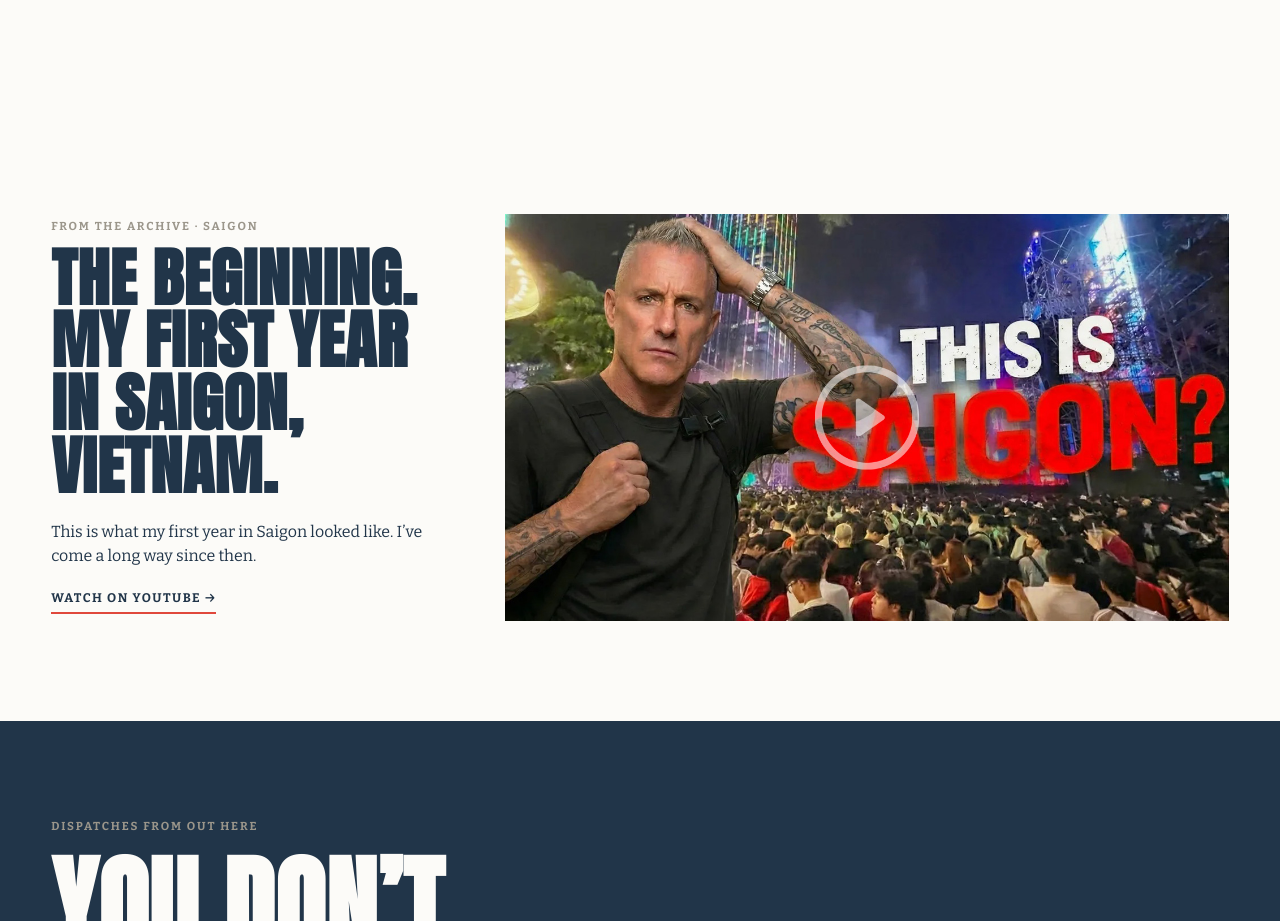
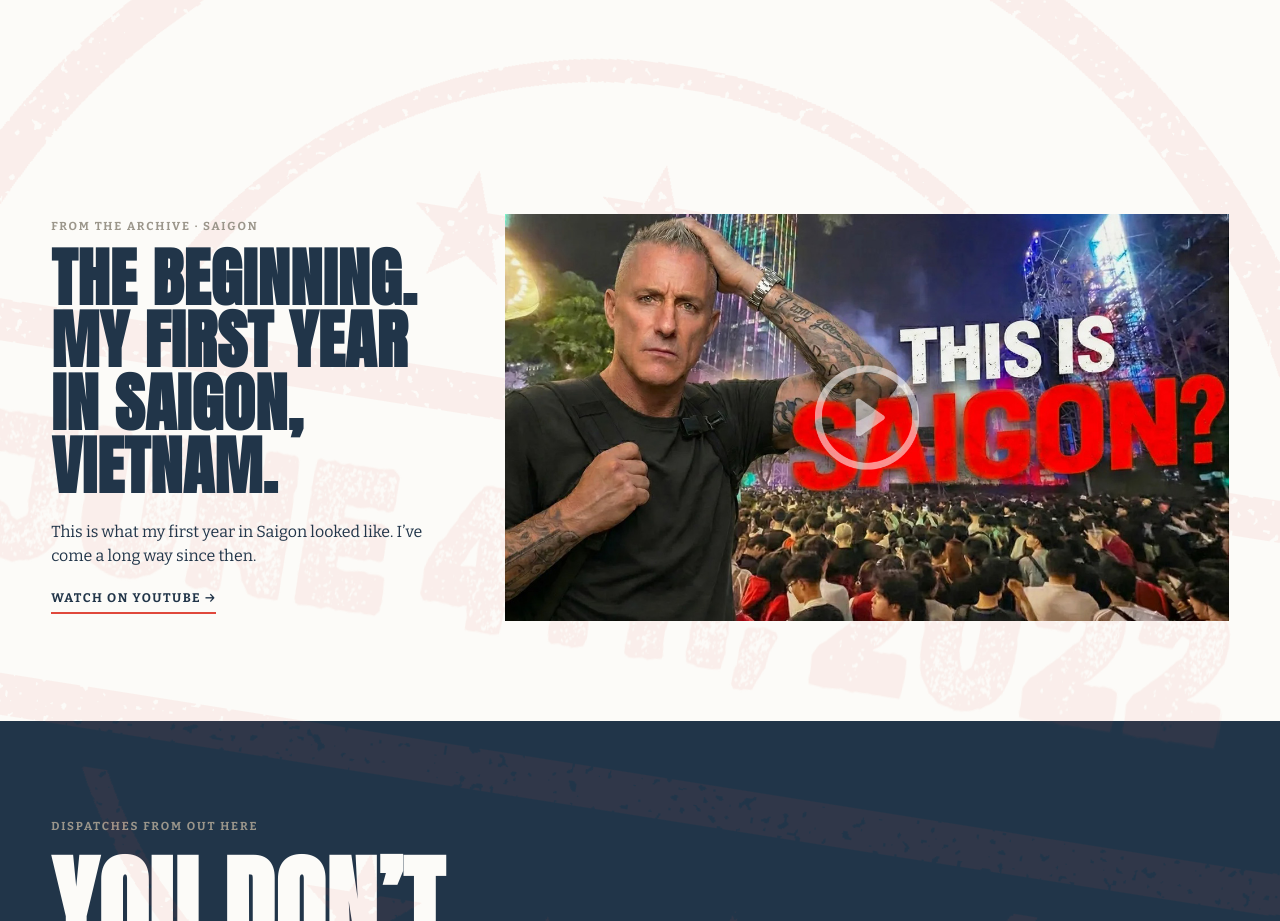
Before and after one commit to thevdoaigency/followbrando, a plain HTML site: page index.html in a window 1280 px wide. Shown: the part 1651-2572 px from the top of the page. Drawn offline with nearby package versions, Linux system fonts and the light colour scheme; a web font is replaced by a local one.

Commit message:
Add files via upload

```diff
--- a/index.html
+++ b/index.html
@@ -47,6 +47,31 @@
       #beginning .feature{grid-template-columns:1fr}
       #beginning .feature-copy{order:1}
       #beginning .media{order:2}
+    }
+
+
+    #beginning{position:relative;overflow:visible;z-index:2}
+    #beginning .feature{position:relative;z-index:2}
+    #beginning::after{
+      content:"";
+      position:absolute;
+      left:-260px;
+      top:-320px;
+      width:calc((clamp(390px,42vw,650px)) * 3);
+      aspect-ratio:1/1;
+      background:url('june-4th-2022-stamp.png') center/contain no-repeat;
+      opacity:.075;
+      transform:rotate(9deg);
+      pointer-events:none;
+      z-index:-1;
+    }
+    @media(max-width:780px){
+      #beginning::after{
+        width:420px;
+        left:-120px;
+        top:-120px;
+        opacity:.06;
+      }
     }
 
   </style>
```
Also changed, not shown: june-4th-2022-stamp.png (added).
